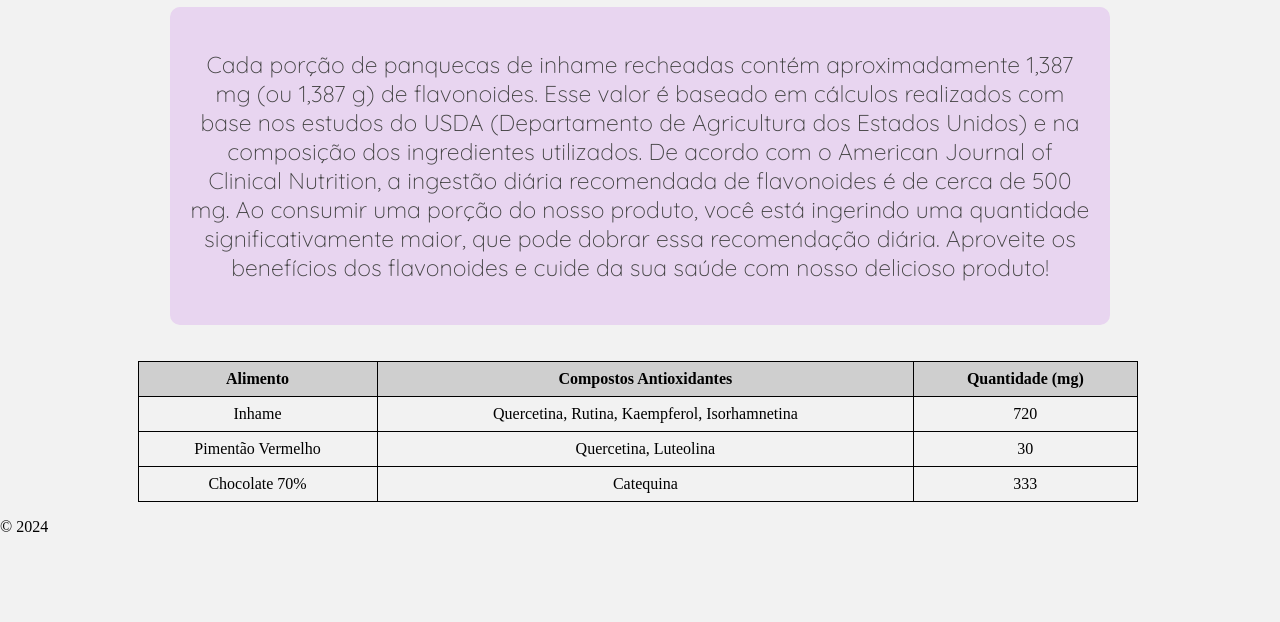
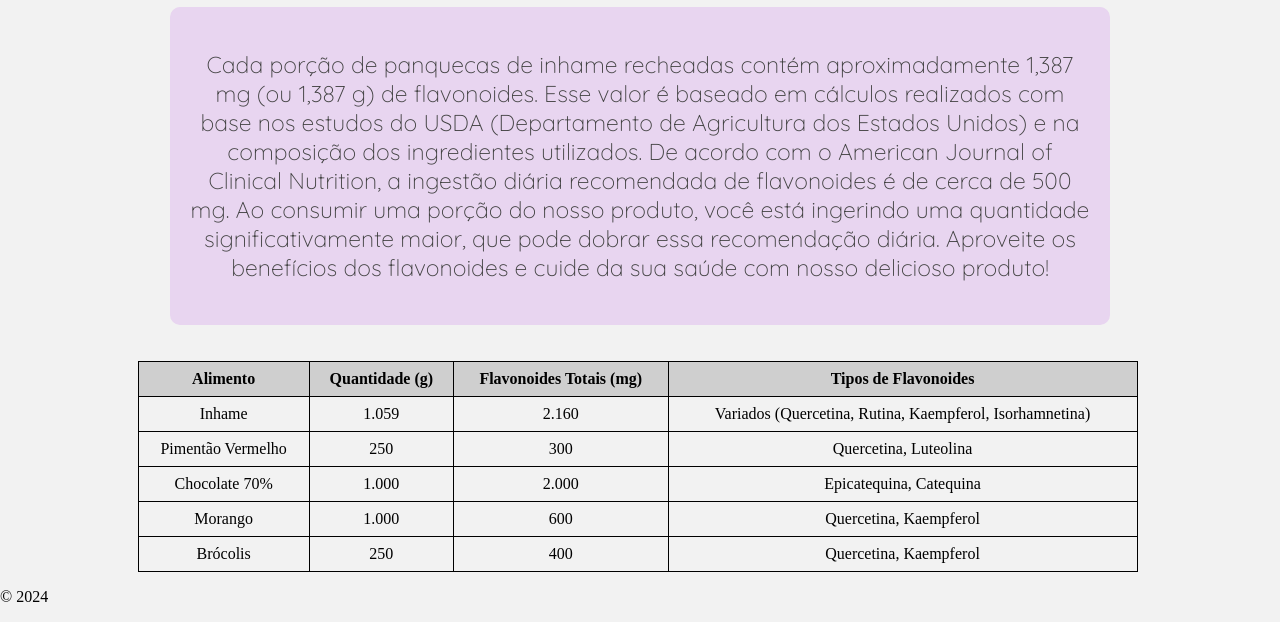
Before and after one commit to MiojoRfs/Flavonoides, a plain HTML site: page valor.html in a window 1280 px wide. Shown: the part 247-869 px from the top of the page. Before the commit the page ends 800 px from the top, so only its background shows below. Drawn offline with Linux system fonts and the light colour scheme.

Commit message:
Update valor.html
tabela

```diff
--- a/valor.html
+++ b/valor.html
@@ -59,29 +59,44 @@
         <thead>
           <tr>
             <th>Alimento</th>
-                <th>Compostos Antioxidantes</th>
-                <th>Quantidade (mg)</th>
+            <th>Quantidade (g)</th>
+            <th>Flavonoides Totais (mg)</th>
+            <th>Tipos de Flavonoides</th>
           </tr>
         </thead>
+        <tbody>
           <tr>
             <td>Inhame</td>
-                <td>Quercetina, Rutina, Kaempferol, Isorhamnetina</td>
-                <td>720</td>
+            <td>1.059</td>
+            <td>2.160</td>
+            <td>Variados (Quercetina, Rutina, Kaempferol, Isorhamnetina)</td>
           </tr>
-            <tbody>
           <tr>
             <td>Pimentão Vermelho</td>
+            <td>250</td>
+            <td>300</td>
             <td>Quercetina, Luteolina</td>
-                <td>30</td>
           </tr>
           <tr>
             <td>Chocolate 70%</td>
-                <td>Catequina</td>
-                <td>333</td>
+            <td>1.000</td>
+            <td>2.000</td>
+            <td>Epicatequina, Catequina</td>
+          </tr>
+          <tr>
+            <td>Morango</td>
+            <td>1.000</td>
+            <td>600</td>
+            <td>Quercetina, Kaempferol</td>
+          </tr>
+          <tr>
+            <td>Brócolis</td>
+            <td>250</td>
+            <td>400</td>
+            <td>Quercetina, Kaempferol</td>
           </tr>
         </tbody>
       </table>
-        </div>
 
     </main>
 
```
Lines whose indentation alone changed are shown as unchanged.
